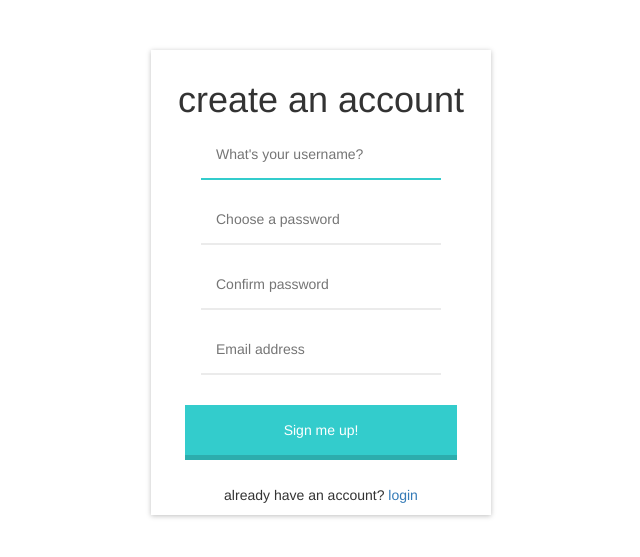
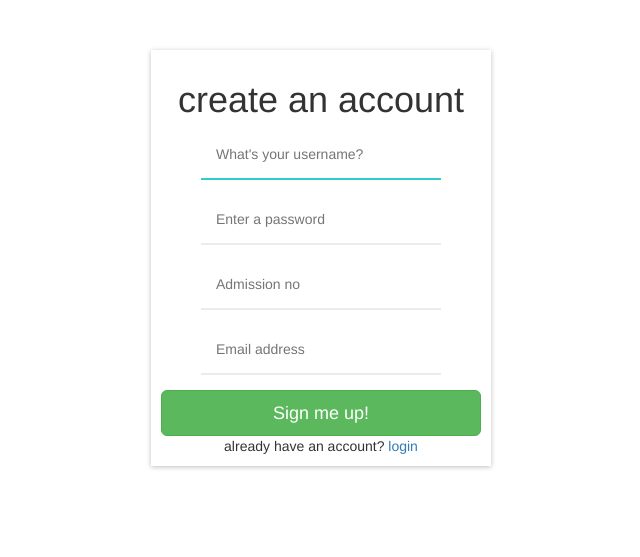
Before and after one commit to kurian-thomas/dbms_project, a Django app: page /tc/index/ in a window 1280 px wide. Shown: the top 557 px of the page, without its empty margins (34-674 px from the left). Run offline with Django 3.2, Linux system fonts and the light colour scheme; some libraries are stand-ins or nearby versions.

Commit message:
sign up page fix,signup page to login page connect

```diff
--- a/static/ja.js
+++ b/static/ja.js
@@ -2,6 +2,10 @@ var x = document.getElementById("sign_in").elements;
 
  function get_element_signup(){
  	console.log("in get");
+ 	var n=x[0].value;
+ 	var p=x[1].value;
+ 	var ad=x[2].value;
+ 	var em=x[3].value;
  	$('.ajaxProgress').show();
  	$.ajax({
  		type:"POST",
@@ -10,15 +14,16 @@ var x = document.getElementById("sign_in").elements;
  		async:true,
  		data:{
  			csrfmiddlewaretoken:'{{ csrf_token }}',
- 			name:x[0].value,
- 			admission:x[1].value,
- 			email:x[2].value,
- 			pass:x[3].value,
+ 			name:n,
+ 			admission:ad,
+ 			email:em,
+ 			pass:p,
  		},
  		success: function(json){
  			console.log("sucess");
- 			console.log(json.message);
- 			$('#output').html(json.message);
+ 			var sb=document.getElementById("sigbutton");
+ 			sb.setAttribute('href',"http://127.0.0.1:8000/tc/login/");
+ 			window.location.href=sb.getAttribute("href");
  			$('.ajaxProgress').hide();
  		}
  	});
--- a/tc_app/templates/tc_app/index.html
+++ b/tc_app/templates/tc_app/index.html
@@ -10,13 +10,14 @@
 	<div class="container">
     <div class="col-md-6">
     <div id="logbox">
-      <form id="signup" method="post" action="/signup">
+      <form id="sign_in" method="post" action="/signup">
         <h1>create an account</h1>
-        <input name="user[name]" type="text" placeholder="What's your username?" pattern="^[\w]{3,16}$" autofocus="autofocus" required="required" class="input pass"/>
-        <input name="user[password]" type="password" placeholder="Choose a password" required="required" class="input pass"/>
-        <input name="user[password2]" type="password" placeholder="Confirm password" required="required" class="input pass"/>
-        <input name="user[email]" type="email" placeholder="Email address" class="input pass"/>
-        <input type="submit" value="Sign me up!" class="inputButton"/>
+        <input name="name" type="text" placeholder="What's your username?" autofocus="autofocus" required="required" class="input pass" id="sname" />
+        <input name="password" type="password" placeholder="Enter a password" required="required" class="input pass
+         " id="spass" />
+        <input name="admission no" type="name" placeholder="Admission no" required="required" class="input pass" id="sad" />
+        <input name="email" type="email" placeholder="Email address" class="input pass" required="required" id="semail" />
+        <a class="btn btn-lg btn-success btn-block" id="sigbutton" onclick="get_element_signup()">Sign me up! </a>
         <div class="text-center">
             already have an account? <a href="#" id="login_id">login</a>
         </div>
@@ -25,7 +26,6 @@
 	</div>
 </div>
 </body>
-
 	<script type="text/javascript" src="{% static 'ja.js' %}"></script>
 	<script src="https://ajax.googleapis.com/ajax/libs/jquery/3.3.1/jquery.min.js"></script>
 
```
